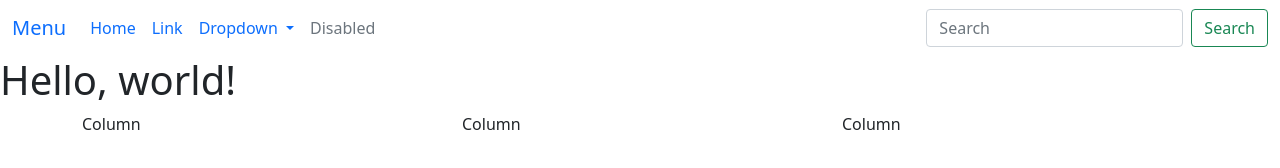
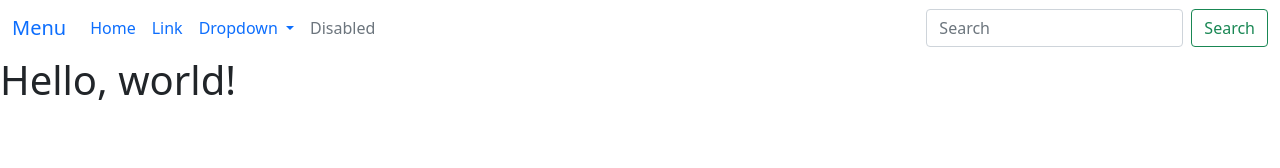
Before and after one commit to ryutakuma/web0421, a plain HTML site: page index.html in a window 1280 px wide. Drawn offline with nearby package versions, Linux system fonts and the light colour scheme.

Commit message:
Update index.html

```diff
--- a/index.html
+++ b/index.html
@@ -48,19 +48,7 @@
         </div>
       </nav>
     <h1>Hello, world!</h1>
-    <div class="container">
-  <div class="row">
-    <div class="col">
-      Column
-    </div>
-    <div class="col">
-      Column
-    </div>
-    <div class="col">
-      Column
-    </div>
-  </div>
-</div>
+
     <!-- Optional JavaScript; choose one of the two! -->
 
     <!-- Option 1: Bootstrap Bundle with Popper -->
```
